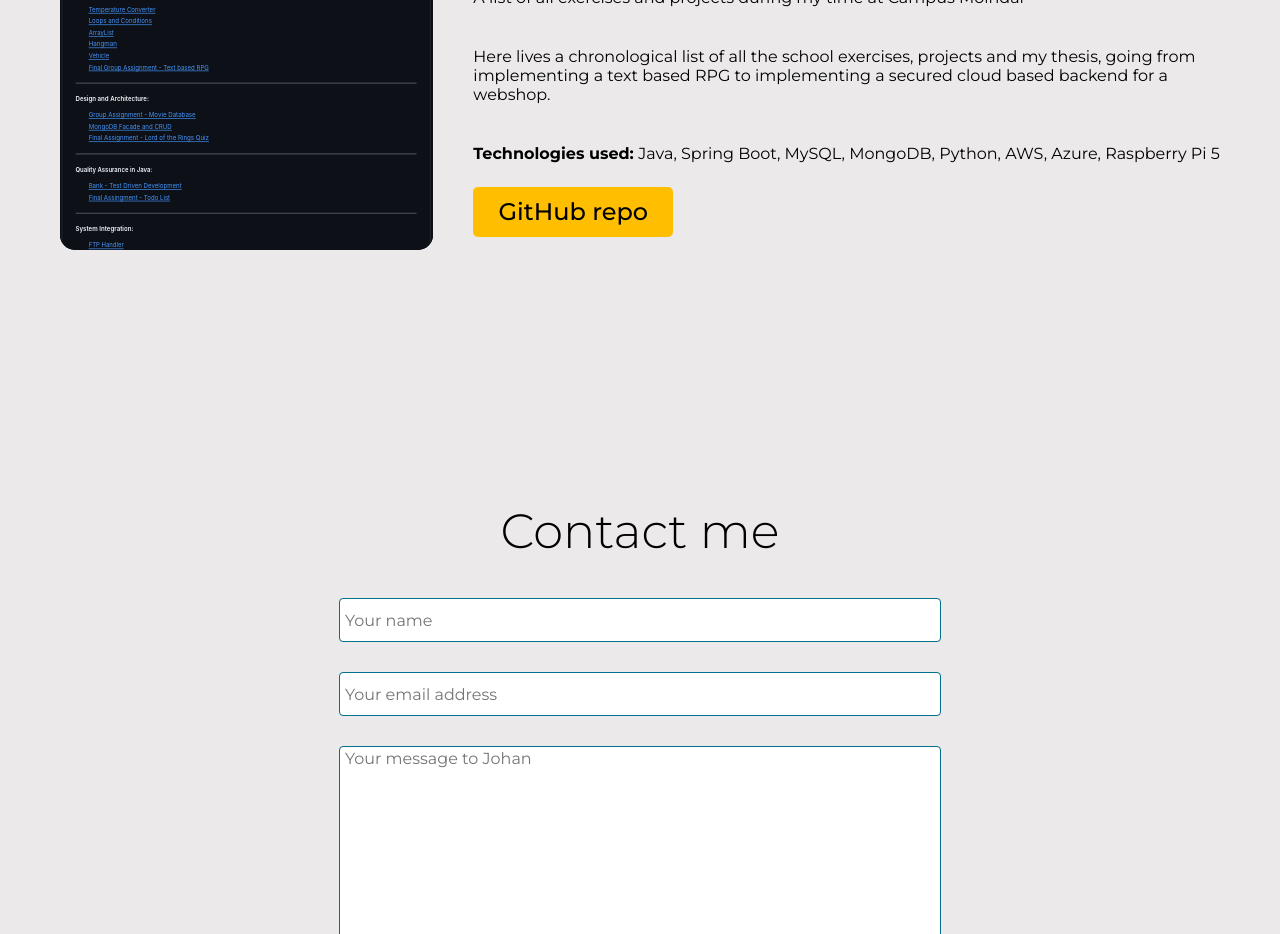
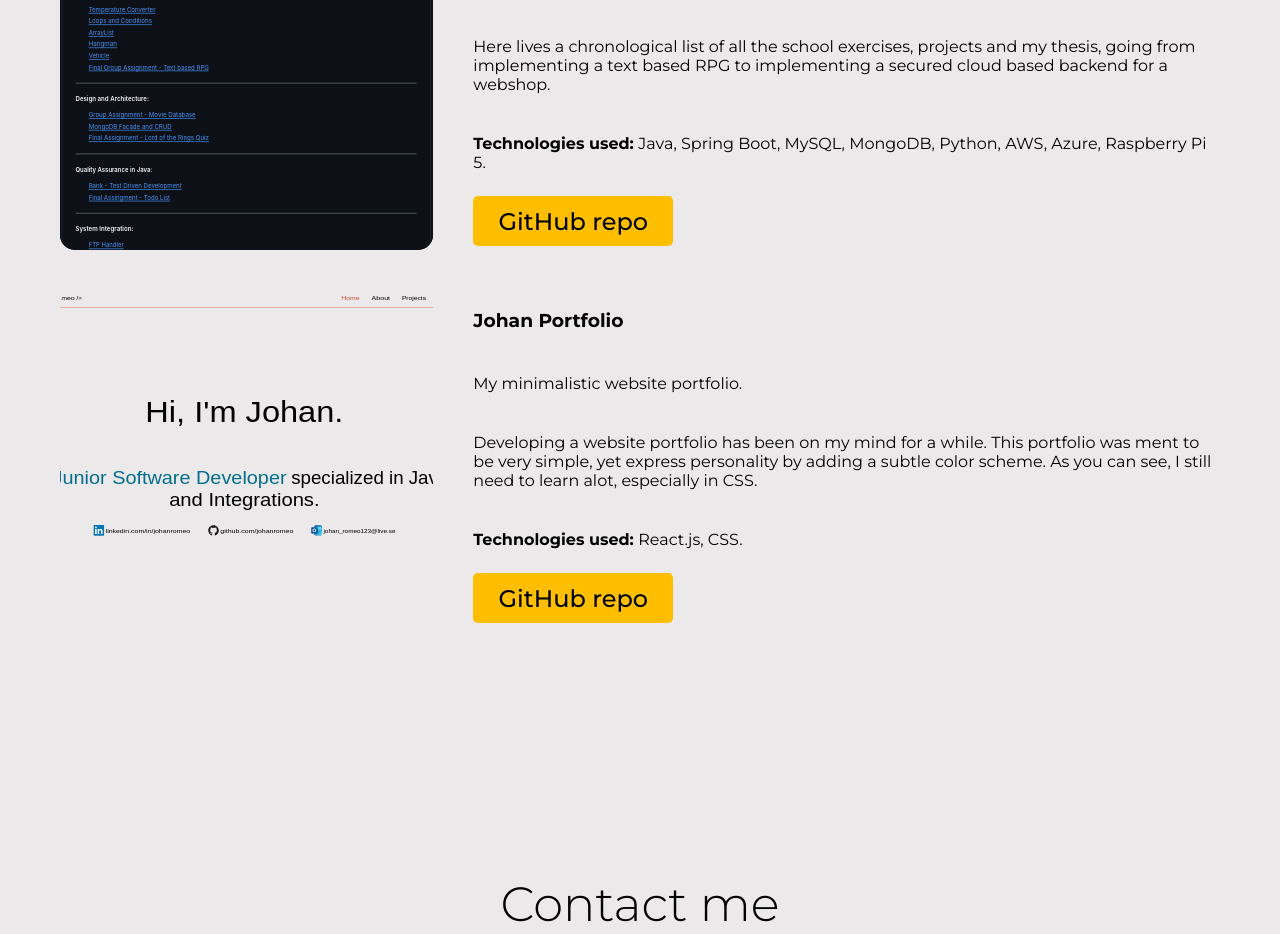
Before and after one commit to johanromeo/Johan-Portfolio, a React (Vite) app: page / in a window 1280 px wide. Shown: the part 2900-3834 px from the top of the page. Built offline with nearby package versions, Linux system fonts and the light colour scheme; no server answers.

Commit message:
added project

```diff
--- a/src/components/Main/Projects/DisplayProjects/DisplayProjects.jsx
+++ b/src/components/Main/Projects/DisplayProjects/DisplayProjects.jsx
@@ -1,6 +1,7 @@
 import "./DisplayProjects.css";
 import meal from "../../../../assets/meal.svg";
 import school from "../../../../assets/school.svg";
+import portfolio from "../../../../assets/portfolio.svg";
 import ProjectCard from "../ProjectCard/ProjectCard";
 
 const projects = [
@@ -24,9 +25,19 @@ const projects = [
     description:
       "Here lives a chronological list of all the school exercises, projects and my thesis, going from implementing a text based RPG to implementing a secured cloud based backend for a webshop.",
     techUsed:
-      "Java, Spring Boot, MySQL, MongoDB, Python, AWS, Azure, Raspberry Pi 5",
+      "Java, Spring Boot, MySQL, MongoDB, Python, AWS, Azure, Raspberry Pi 5.",
     githubUrl:
       "https://github.com/johanromeo/Campus-Molndal-School-Assignments",
+  },
+  {
+    id: 3,
+    imgUrl: portfolio,
+    title: "Johan Portfolio",
+    overview: "My minimalistic website portfolio.",
+    description:
+      "Developing a website portfolio has been on my mind for a while. This portfolio was ment to be very simple, yet express personality by adding a subtle color scheme. As you can see, I still need to learn alot, especially in CSS.",
+    techUsed: "React.js, CSS.",
+    githubUrl: "https://github.com/johanromeo/Johan-Portfolio",
   },
 ];
 
```
Also changed, not shown: src/assets/portfolio.svg (added), 1 other file (tests, documents, lock files or other folders).
